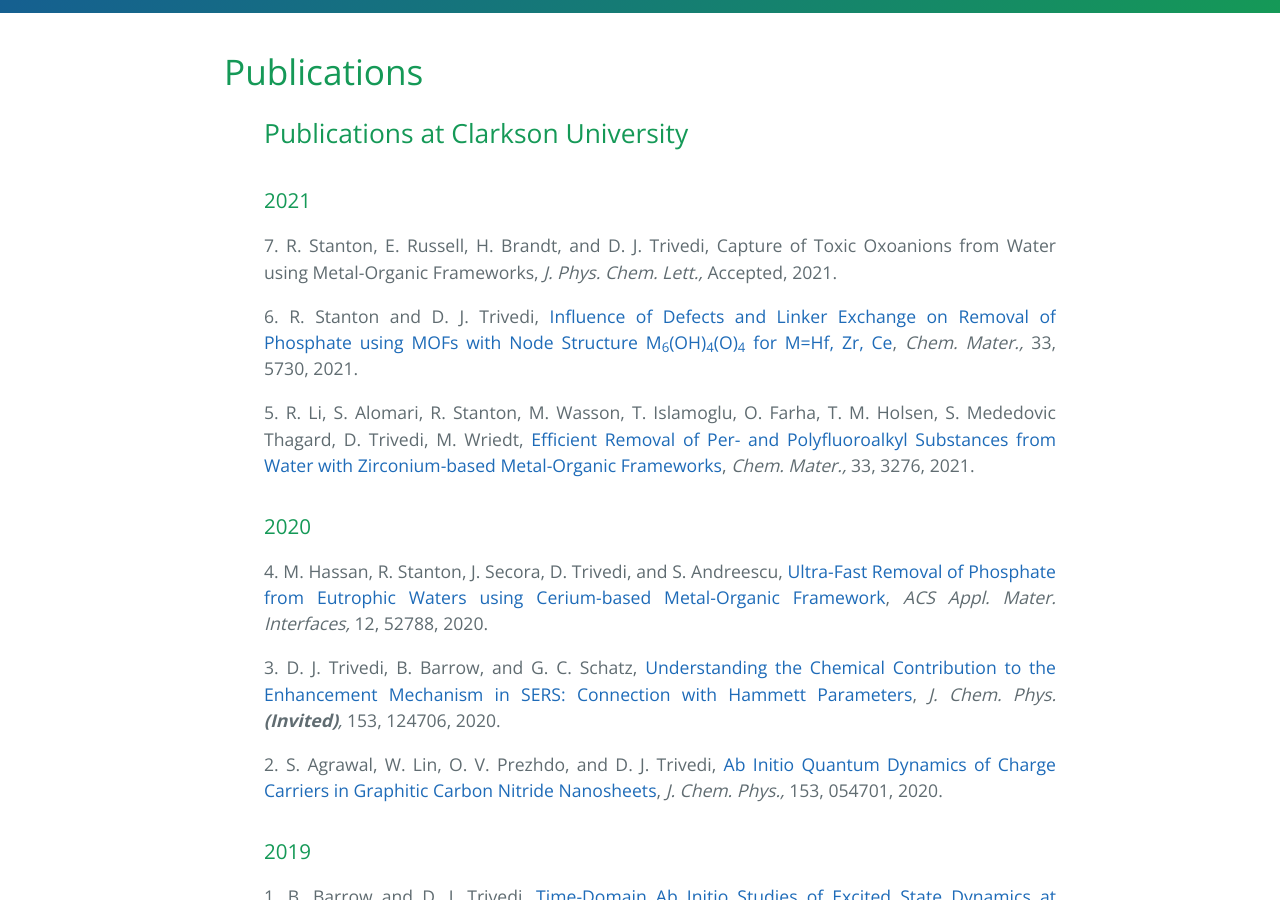
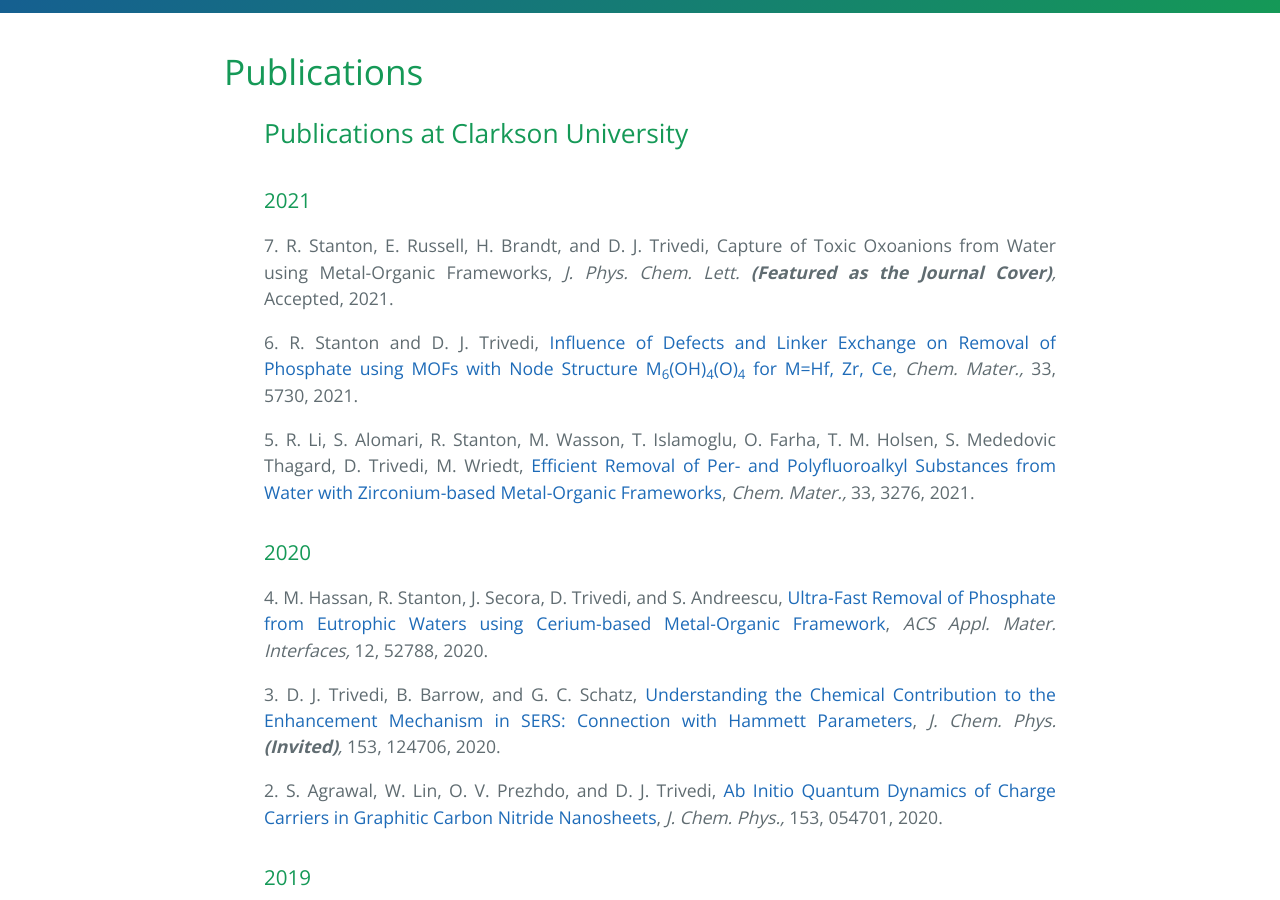
Before and after one commit to dharatrivedi/dharatrivedi.github.io, a Jekyll site: the page built from publication.html, in a window 1280 px wide and 900 px high, scrolled down 323 px. Built offline with Jekyll 4.4.1, drawn with Linux system fonts in a browser that asks for light colours.

Commit message:
Update publication.html

```diff
--- a/publication.html
+++ b/publication.html
@@ -8,7 +8,7 @@
   <ul class="clearfix" style="text-align:justify">
     <h2>Publications at Clarkson University</h2>
     <h3>2021</h3>
-      7. R. Stanton, E. Russell, H. Brandt, and D. J. Trivedi, Capture of Toxic Oxoanions from Water using Metal-Organic Frameworks, <i> J. Phys. Chem. Lett.,</i> Accepted, 2021.<br />
+      7. R. Stanton, E. Russell, H. Brandt, and D. J. Trivedi, Capture of Toxic Oxoanions from Water using Metal-Organic Frameworks, <i> J. Phys. Chem. Lett.<b> (Featured as the Journal Cover)</b>,</i> Accepted, 2021.<br />
       <p> </p>
       6. R. Stanton and D. J. Trivedi, <a href="https://doi.org/10.1021/acs.chemmater.1c01521"> Influence of Defects and Linker Exchange on Removal of Phosphate using MOFs with Node Structure M<sub>6</sub>(OH)<sub>4</sub>(O)<sub>4</sub> for M=Hf, Zr, Ce</a>, <i> Chem. Mater.,</i> 33, 5730, 2021.<br />
       <p> </p>
```
